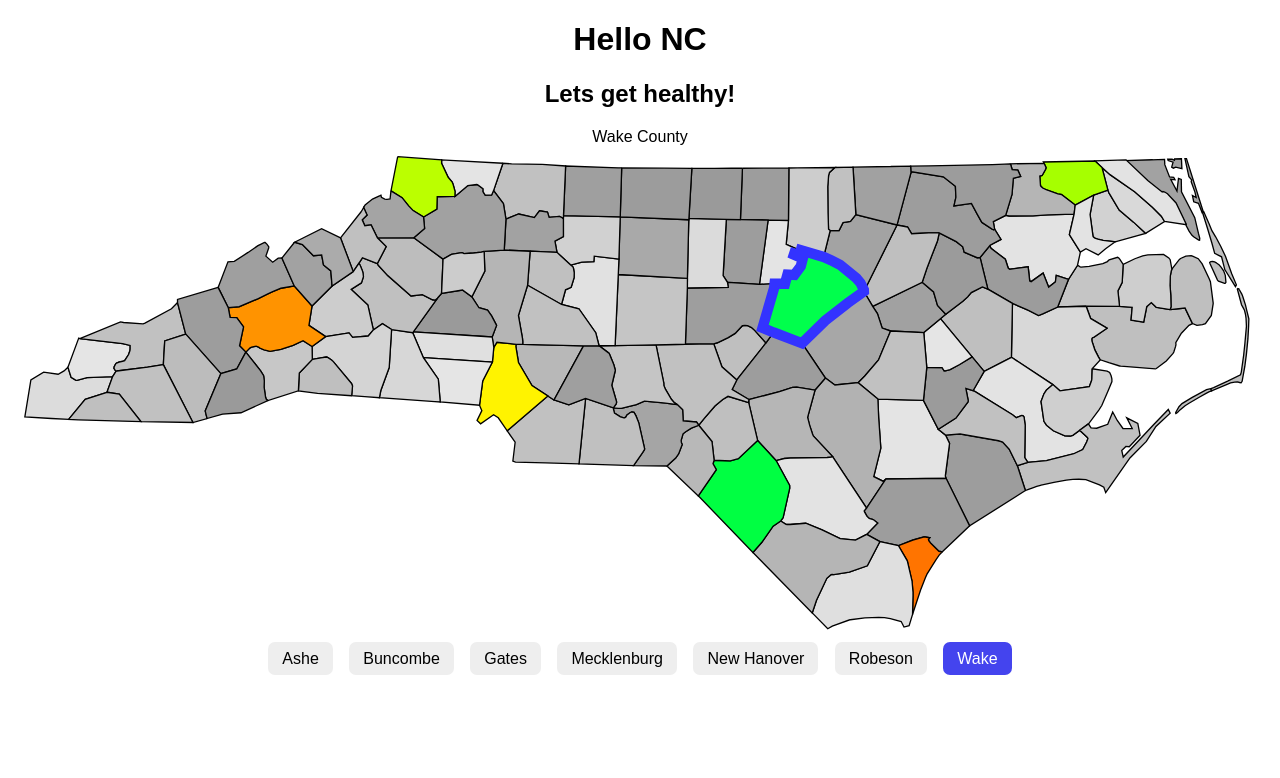
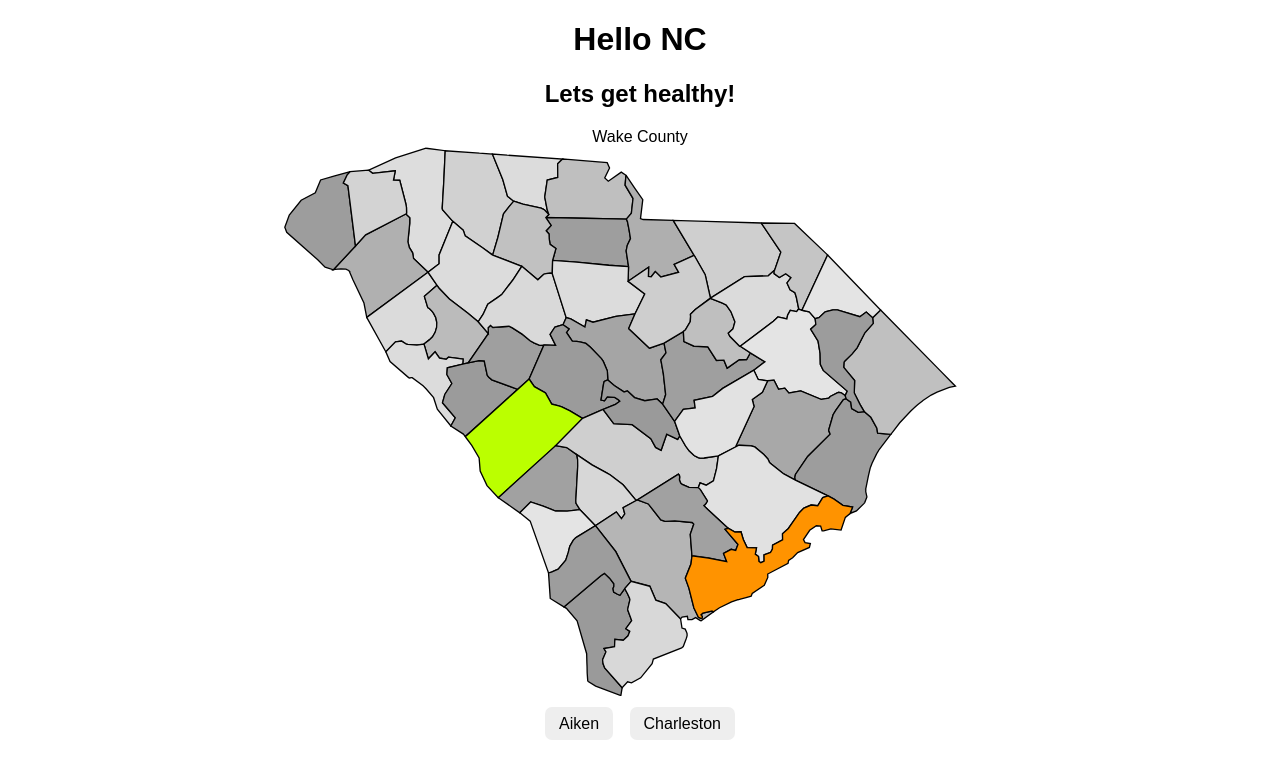
Before and after one commit to kenlane33/map-nc, a React (Create React App) app: page / in a window 1280 px wide. Shown: the top 778 px of the page. Built offline with nearby package versions, Linux system fonts and the light colour scheme.

Commit message:
Works w SC too now

```diff
--- a/src/us_states/NCStateMap.js
+++ b/src/us_states/NCStateMap.js
@@ -3,20 +3,13 @@ import ClickableStateMap from './ClickableStateMap'
 import {scoreToColor} from './../helpers/colorGen'
 import {usCounties, stateViewBoxes} from '../data/us_counties'
 // import counties from './NC_svg_data'
-const counties = usCounties['NC']
-const viewBox = stateViewBoxes['NC']
+const counties = usCounties['SC']
+const viewBox = stateViewBoxes['SC']
 const rndScore      = ()=>Math.random()
 const rndScoreColor = ()=>scoreToColor( rndScore() )
 export default function NCStateMap() {
-  const fillColors = { // fills are colors
-    Ashe: rndScoreColor(),
-    Buncombe: rndScoreColor(),
-    Gates: rndScoreColor(),
-    Mecklenburg: rndScoreColor(),
-    'New Hanover': rndScoreColor(),
-    Robeson: rndScoreColor(),
-    Wake: rndScoreColor(),
-  }
+  let fillColors = {}
+  viewBox.allowed.forEach( x=> fillColors[x]=rndScoreColor())
   const allowedCounties = Object.keys( fillColors )
   const pickedOne = (cNm)=> console.log( cNm + ' County, NC')
   return (
```
Also changed, not shown: src/data/us_counties.js.
